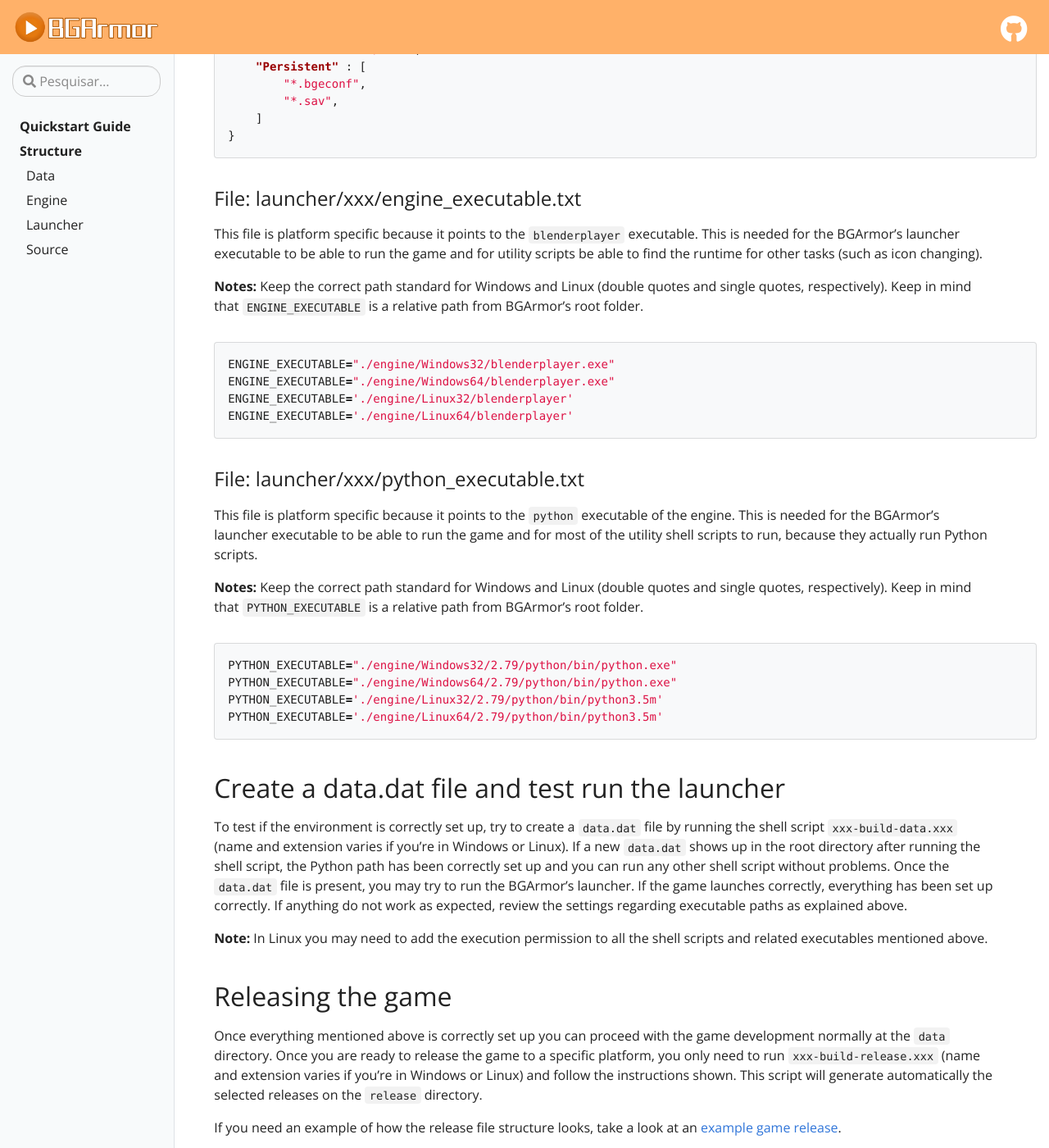
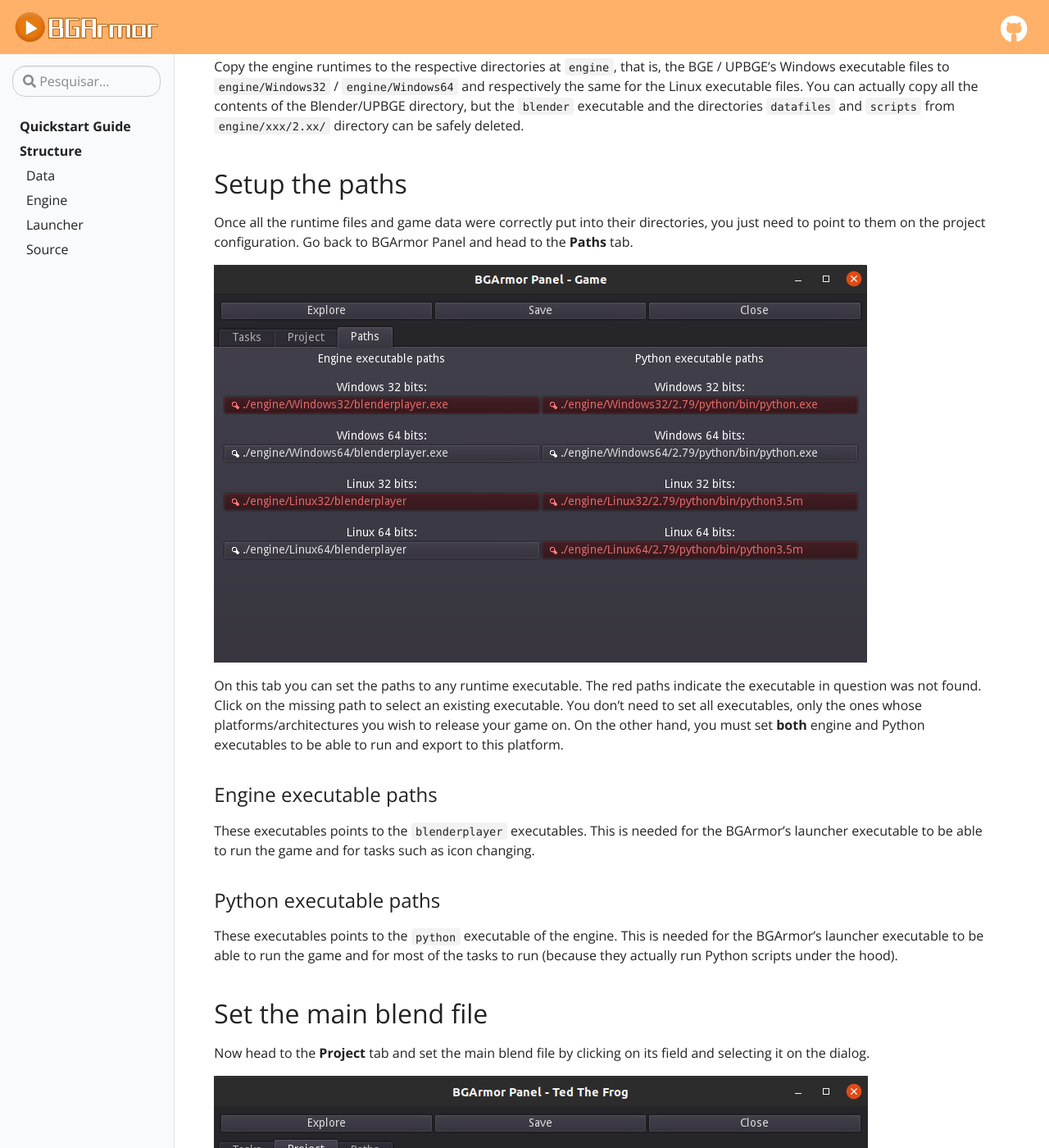
Before and after one commit to bgempire/bgarmor, a Jekyll site: the page built from _docs/quickstart.md, in a window 1280 px wide and 1400 px high, scrolled down 2265 px. Shown: the whole window at 82% size. Built offline with Jekyll 4.4.1, drawn with Linux system fonts in a browser that asks for light colours; some of the changed text lies outside the part shown.

Commit message:
doc: finish new quickstart guide

````diff
--- a/_docs/quickstart.md
+++ b/_docs/quickstart.md
@@ -20,12 +20,18 @@
 
 ![]({{ site.baseurl }}/assets/img/quickstart-02.png)
 
+With your project created, you will see the main BGArmor Panel.
+
+![]({{ site.baseurl }}/assets/img/quickstart-03.png)
+
+Click on **Explore** to open your project's folder, as we need copy some files there manually.
+
 ## Copy the needed files to BGArmor's directory
 Once you have the BGArmor's release extracted in a directory you need two main contents into this
 directory: the game data into the `data` directory and the engine runtimes at `engine` directory.
 
 ### Game data
-First delete all the files from the `data` directory, they are just for example. If you you already
+First delete any file from the `data` directory, they are just for example. If you you already
 have an ongoing project or are creating a new project from scratch, all you have to do is ensure that
 all your project files (blends, textures, scripts, sounds and so on) are contained into the `data`
 directory. Your main blend file (the one which your game is supposed to be launched from) is supposed
@@ -34,81 +40,45 @@
 
 ### Engine runtimes
 Copy the engine runtimes to the respective directories at `engine`, that is, the BGE / UPBGE's Windows
-executable files to `engine/Windows32` / `engine/Windows64` and respectively the same for the Linux executable files. You can
-actually copy all the contents of the Blender/UPBGE directory, but the `blender` executable and the
+executable files to `engine/Windows32` / `engine/Windows64` and respectively the same for the Linux executable files.
+You can actually copy all the contents of the Blender/UPBGE directory, but the `blender` executable and the
 directories `datafiles` and `scripts` from `engine/xxx/2.xx/` directory can be safely deleted.
 
 ## Setup the paths
 Once all the runtime files and game data were correctly put into their directories, you just need to
-point to them on the configuration text files.
+point to them on the project configuration. Go back to BGArmor Panel and head to the **Paths** tab.
 
-### File: launcher/config.json
-This file contains global game information valid for both Windows and Linux releases, such as main blend
-file name, which files are persistent at runtime, game version, etc. Change all the fields to fit your
-game's needs.
+![]({{ site.baseurl }}/assets/img/quickstart-04.png)
 
-**Note:** Keep in mind that `DataFile` and `DataSource` are relative paths from BGArmor's root folder.
+On this tab you can set the paths to any runtime executable. The red paths indicate the executable in
+question was not found. Click on the missing path to select an existing executable. You don't need to set all
+executables, only the ones whose platforms/architectures you wish to release your game on. On the other hand,
+you must set **both** engine and Python executables to be able to run and export to this platform.
 
-```json
-{
-    "GameName" : "Example Game",
-    "Version" : "0.0.2",
-    "MainFile" : "Example Game.blend",
-    "DataFile" : "./data.dat",
-    "DataSource" : "./data",
-    "Persistent" : [
-        "*.bgeconf",
-        "*.sav",
-    ]
-}
-```
+### Engine executable paths
+These executables points to the `blenderplayer` executables. This is needed for the
+BGArmor's launcher executable to be able to run the game and for tasks such as icon changing.
 
-### File: launcher/xxx/engine_executable.txt
-This file is platform specific because it points to the `blenderplayer` executable. This is needed for the
-BGArmor's launcher executable to be able to run the game and for utility scripts be able to find the runtime
-for other tasks (such as icon changing).
+### Python executable paths
+These executables points to the `python` executable of the engine. This is needed for the
+BGArmor's launcher executable to be able to run the game and for most of the tasks to run (because
+they actually run Python scripts under the hood).
 
-**Notes:** Keep the correct path standard for Windows and Linux (double quotes and single quotes, respectively).
-Keep in mind that `ENGINE_EXECUTABLE` is a relative path from BGArmor's root folder.
+## Set the main blend file
+Now head to the **Project** tab and set the main blend file by clicking on its field and selecting it on the dialog.
 
-```python
-ENGINE_EXECUTABLE="./engine/Windows32/blenderplayer.exe"
-ENGINE_EXECUTABLE="./engine/Windows64/blenderplayer.exe"
-ENGINE_EXECUTABLE='./engine/Linux32/blenderplayer'
-ENGINE_EXECUTABLE='./engine/Linux64/blenderplayer'
-```
+![]({{ site.baseurl }}/assets/img/quickstart-05.png)
 
-### File: launcher/xxx/python_executable.txt
-This file is platform specific because it points to the `python` executable of the engine. This is needed for the
-BGArmor's launcher executable to be able to run the game and for most of the utility shell scripts to run, because
-they actually run Python scripts.
-
-**Notes:** Keep the correct path standard for Windows and Linux (double quotes and single quotes, respectively).
-Keep in mind that `PYTHON_EXECUTABLE` is a relative path from BGArmor's root folder.
-
-```python
-PYTHON_EXECUTABLE="./engine/Windows32/2.79/python/bin/python.exe"
-PYTHON_EXECUTABLE="./engine/Windows64/2.79/python/bin/python.exe"
-PYTHON_EXECUTABLE='./engine/Linux32/2.79/python/bin/python3.5m'
-PYTHON_EXECUTABLE='./engine/Linux64/2.79/python/bin/python3.5m'
-```
+On this tab you can also customize relevant project data.
 
 ## Create a data.dat file and test run the launcher
-To test if the environment is correctly set up, try to create a `data.dat` file by running the shell script
-`xxx-build-data.xxx` (name and extension varies if you're in Windows or Linux). If a new `data.dat` shows up
-in the root directory after running the shell script, the Python path has been correctly set up and you can
-run any other shell script without problems. Once the `data.dat` file is present, you may try to run the
-BGArmor's launcher. If the game launches correctly, everything has been set up correctly. If anything do not
-work as expected, review the settings regarding executable paths as explained above.
-
-**Note:** In Linux you may need to add the execution permission to all the shell scripts and related executables
-mentioned above.
+To test if the environment is correctly set up, try to create a `data.dat` file by going to the **Tasks** tab
+and clicking in the button **Build Data** (it should be clickable now since you set up the correct Python and
+engine executables on the **Paths** tab).
+If a new `data.dat` shows up in the root directory after running the task, the project has been
+correctly set up and you can run any tasks without problems.
+Once the game data was built, you can also test run your game directly inside BGArmor by clicking in the **Run Game** buttons.
 
 ## Releasing the game
-Once everything mentioned above is correctly set up you can proceed with the game development normally at the
-`data` directory. Once you are ready to release the game to a specific platform, you only need to run
-`xxx-build-release.xxx` (name and extension varies if you're in Windows or Linux) and follow the instructions
-shown. This script will generate automatically the selected releases on the `release` directory.
-
-If you need an example of how the release file structure looks, take a look at an
-[example game release](https://github.com/bgempire/bgarmor/releases).
+If you were able to **Build Data** and **Run Game**, you're also able to export your game.
+The **Export** tasks will generate the selected releases automatically on the `release` directory.
````
Also changed, not shown: assets/img/quickstart-03.png (added), assets/img/quickstart-04.png (added), assets/img/quickstart-05.png (added).
